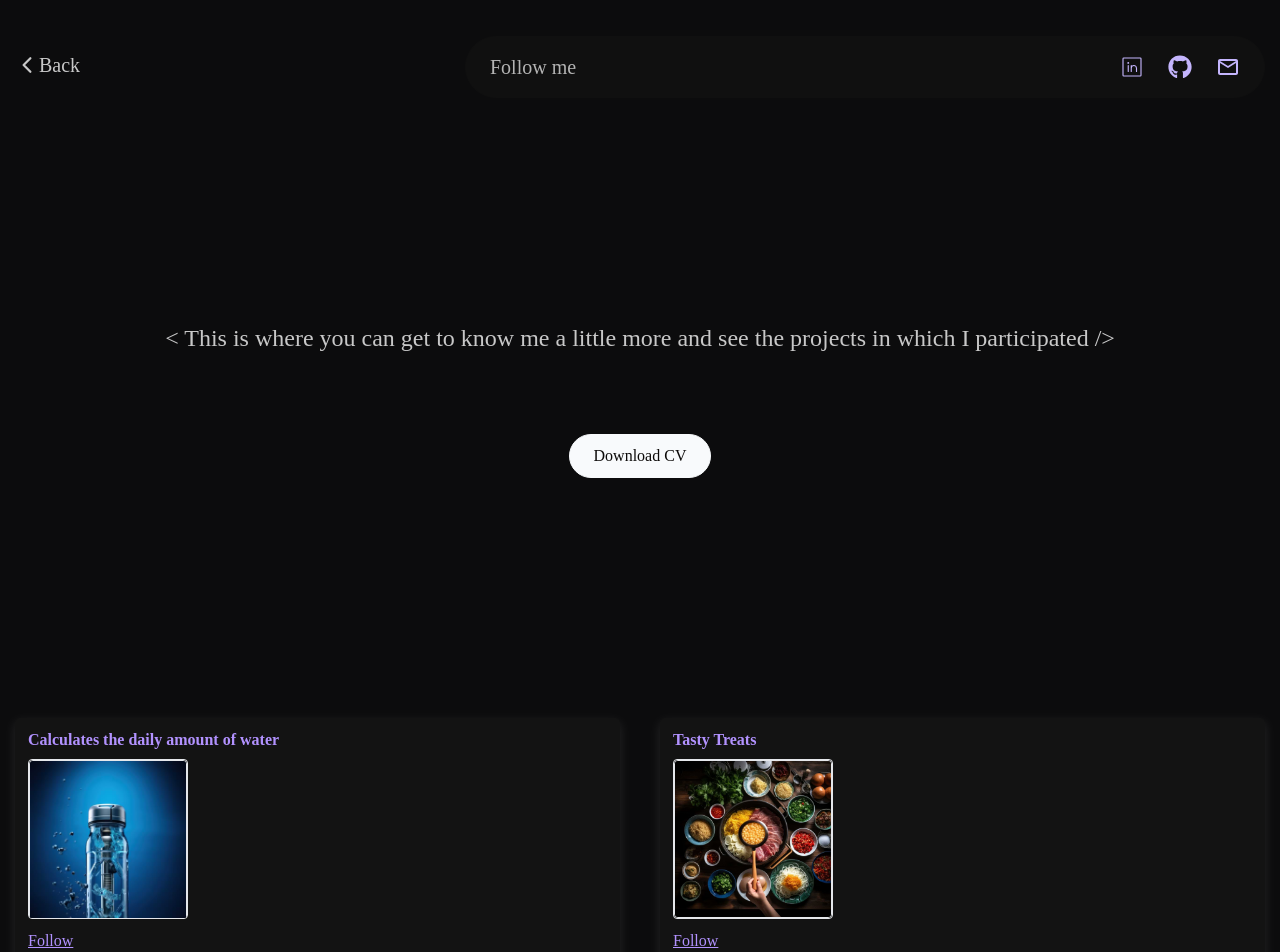
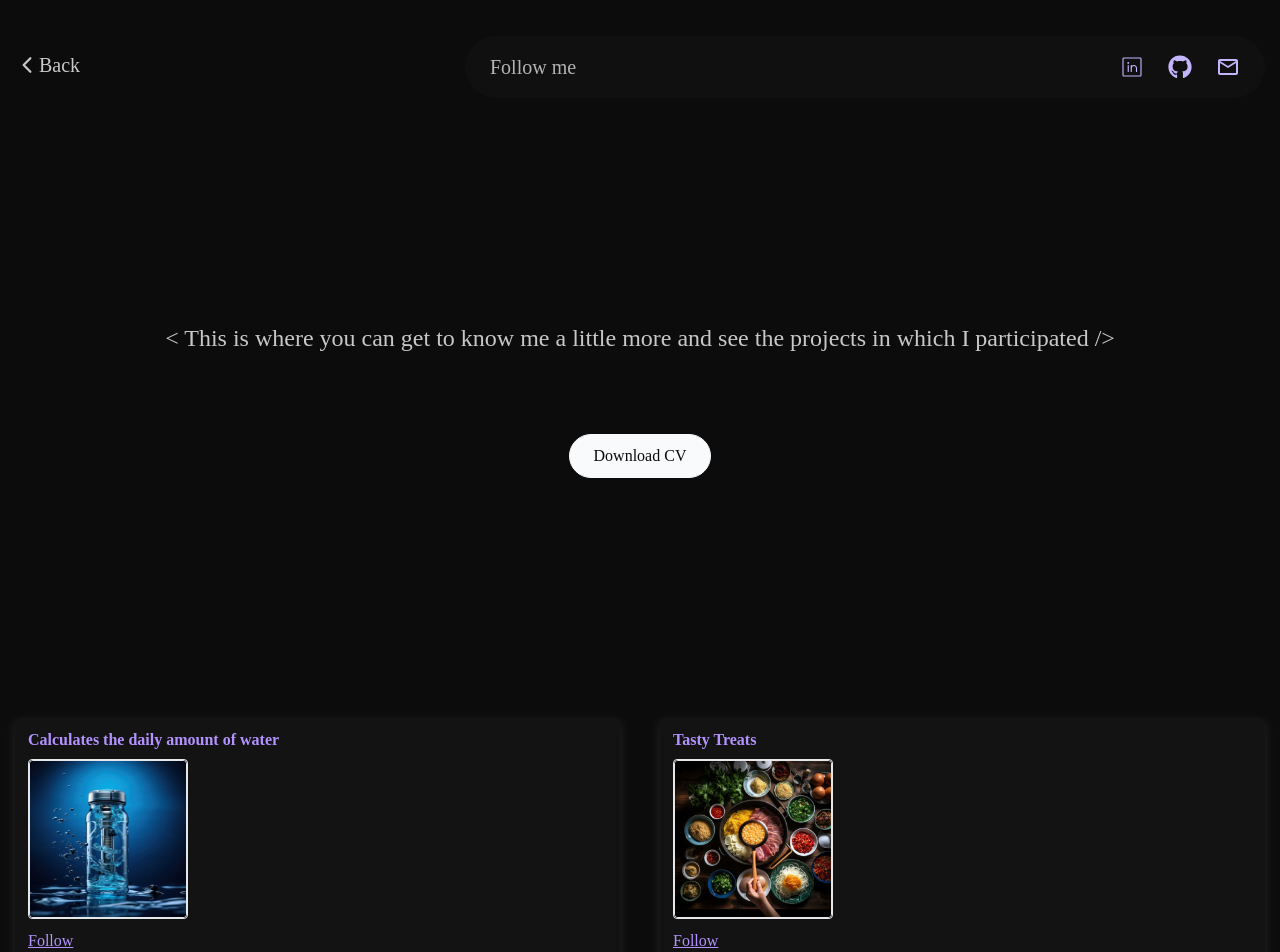
Before and after one commit to HannaNikola/my-portfolio, a Next.js app: page /portfolio in a window 1280 px wide. Shown: the top 952 px of the page. Built offline with nearby package versions, Linux system fonts and the light colour scheme.

Commit message:
chenged-img-portfolio
deleted old styles for image

```diff
--- a/src/app/components/portfolioElement.jsx
+++ b/src/app/components/portfolioElement.jsx
@@ -36,16 +36,15 @@ export const PortfolioElement = () => {
                             <h2 className="mb-2.5 text-customTextAccent text-secondary ">
                                 {project.title}
                             </h2>
-                            <div className="w-40 h-40 mb-2.5 border rounded overflow-hidden">
-                            <Image
-                                className="mb-2.5 border rounded"
-                                src={project.imageUrl}
-                                alt="portfolio Picture"
-                                layout="responsive"
-                                width= '150'
-                                height= '150'
-                                priority
-                                style={{ objectFit: 'cover' }}
+                            <div className=" relative w-40 h-40 mb-2.5 border rounded overflow-hidden">
+                                <Image
+                                    className="mb-2.5 border rounded"
+                                    src={project.imageUrl}
+                                    alt="portfolio Picture"
+                                    fill
+                                    priority
+                                    sizes='160px, 160px'
+
                                 />
                             </div>
                             <a
--- a/tailwind.config.js
+++ b/tailwind.config.js
@@ -39,11 +39,7 @@ module.exports = {
         customTextAccent: '#B292FF',
       },
     },
-    // fontSize: {
-    //   h1: '32px', // Размер шрифта для h1 по умолчанию
-    //   'h1-large': '75px', // Размер шрифта для h1 на больших экранах
-    //   'text-medium': '20px', // Пример среднего размера текста
-    // },
+
   },
   plugins: [],
 };
```
